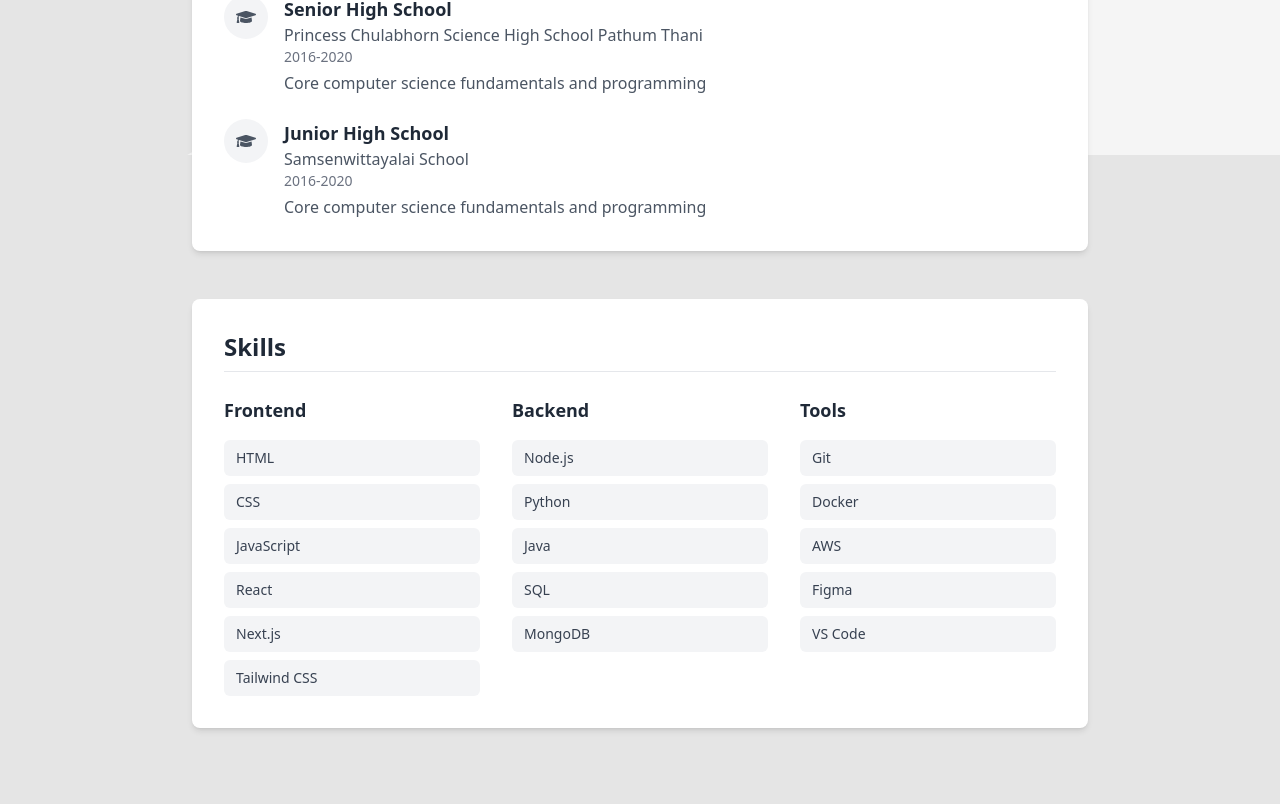
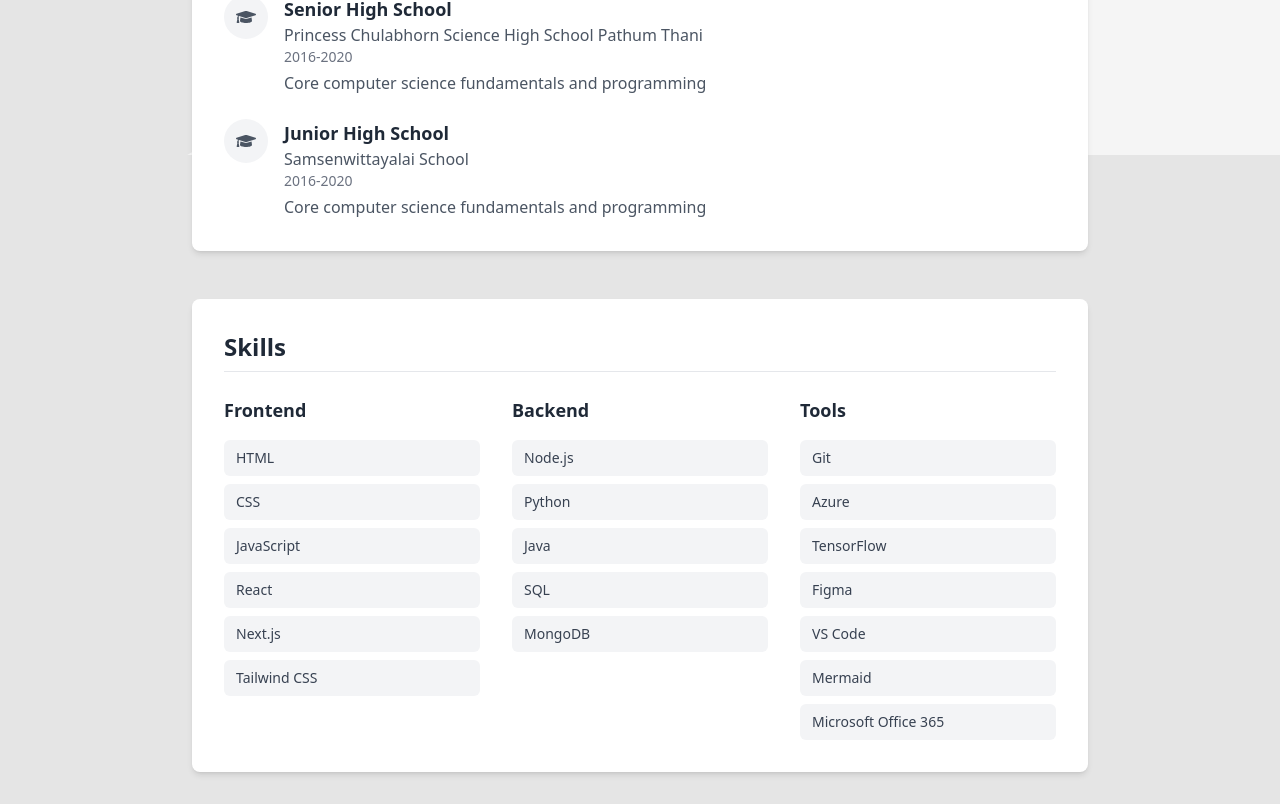
Before and after one commit to 5hyfilm/portfolio, a Next.js app: page /about in a window 1280 px wide. Shown: the part 645-1449 px from the top of the page. Before the commit the page ends 1405 px from the top, so only its background shows below. Built offline with nearby package versions, Linux system fonts and the light colour scheme.

Commit message:
Update page.tsx

```diff
--- a/src/app/about/page.tsx
+++ b/src/app/about/page.tsx
@@ -5,7 +5,7 @@ export default function About() {
   const skills = {
     frontend: ["HTML", "CSS", "JavaScript", "React", "Next.js", "Tailwind CSS"],
     backend: ["Node.js", "Python", "Java", "SQL", "MongoDB"],
-    tools: ["Git", "Docker", "AWS", "Figma", "VS Code"],
+    tools: ["Git", "Azure", "TensorFlow", "Figma", "VS Code", "Mermaid", "Microsoft Office 365"],
   };
 
   const education = [
```
